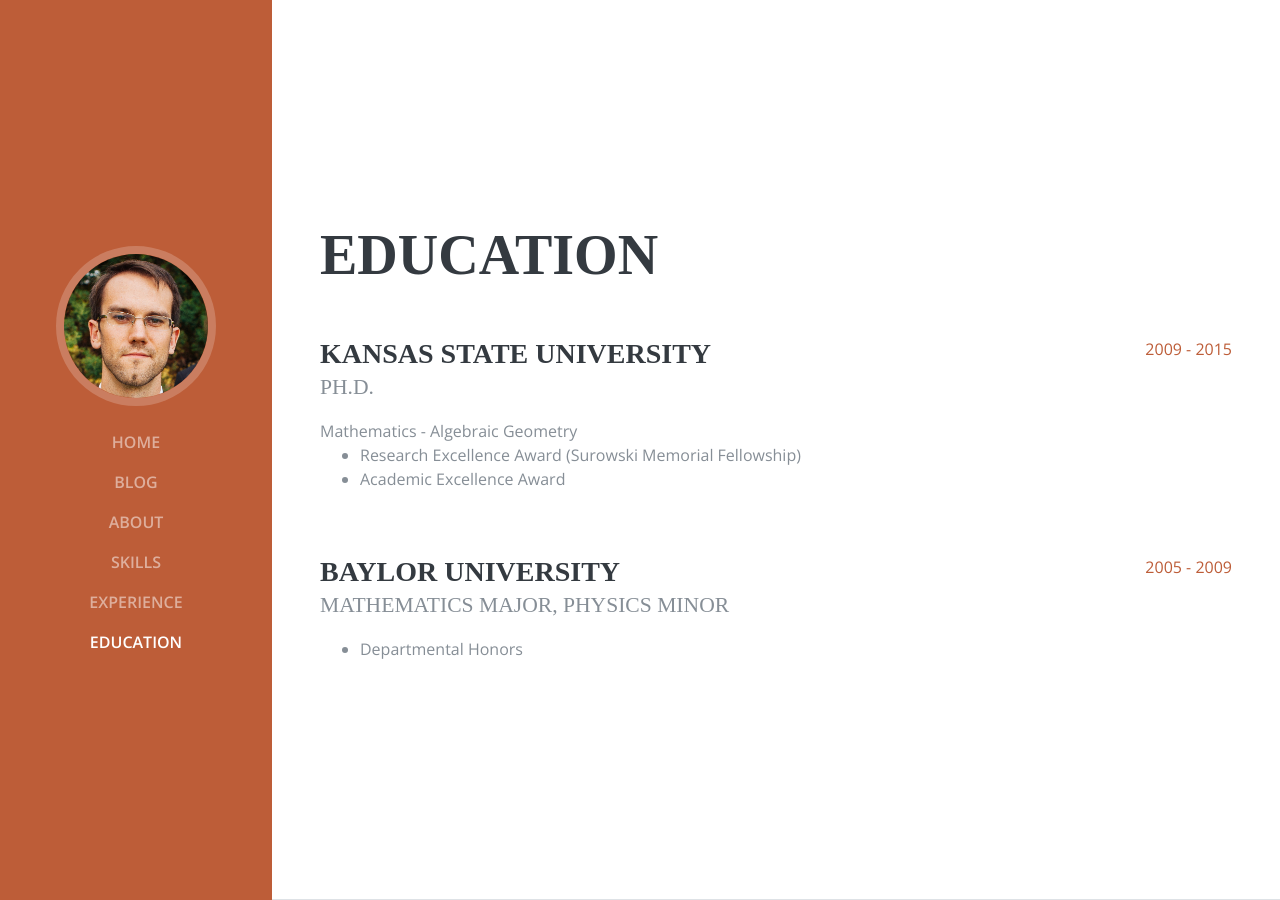
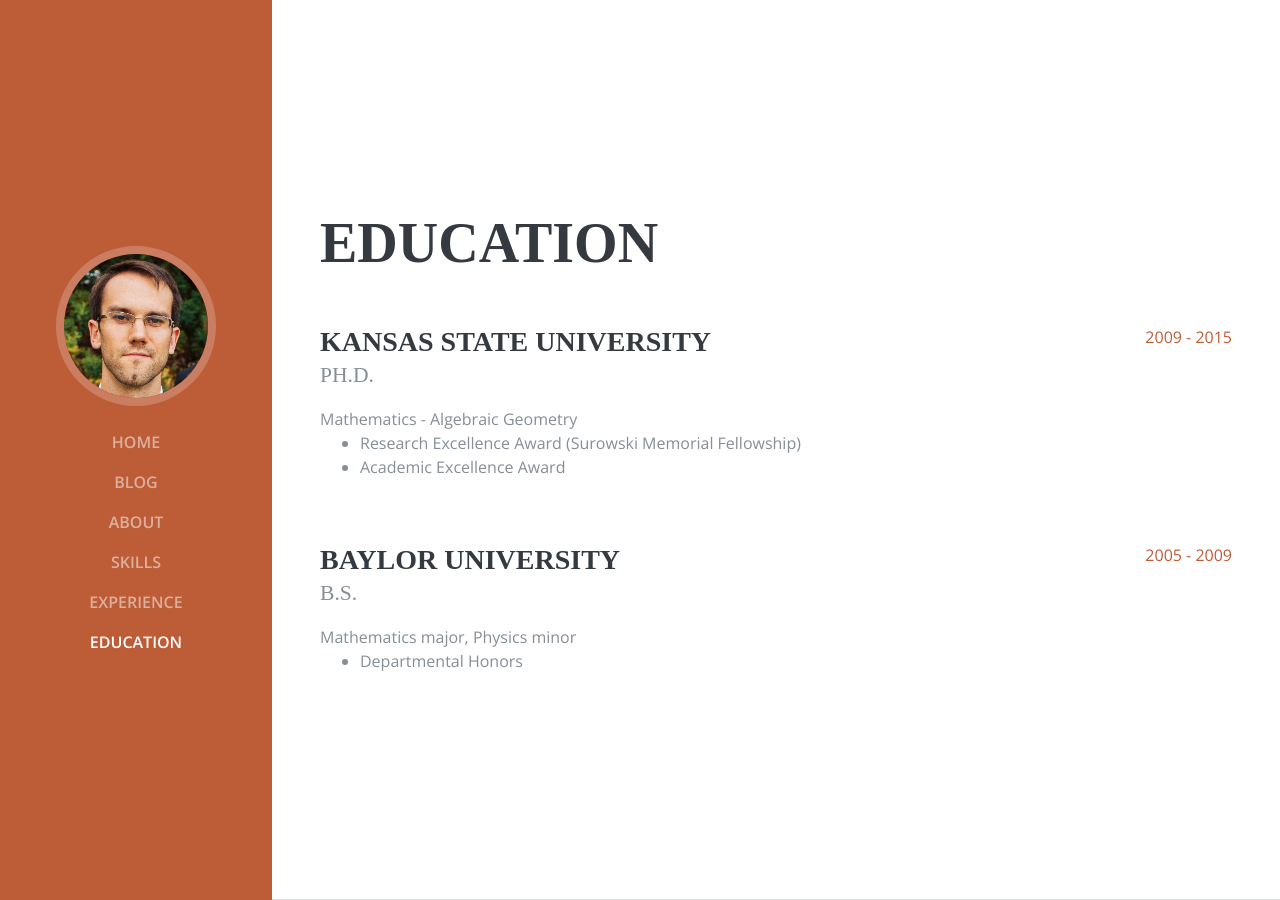
Before and after one commit to eric-bunch/eric-bunch.github.io, a Jekyll site: the page built from resume/index.html, in a window 1280 px wide and 900 px high, scrolled down 2784 px. Built offline with Jekyll 4.4.1, drawn with Linux system fonts in a browser that asks for light colours; some web fonts are replaced.

Commit message:
Update resume.html

```diff
--- a/_layouts/resume.html
+++ b/_layouts/resume.html
@@ -311,7 +311,8 @@
           <div class="resume-item d-flex flex-column flex-md-row">
             <div class="resume-content mr-auto">
               <h3 class="mb-0">Baylor University</h3>
-              <div class="subheading mb-3">Mathematics major, Physics minor</div>
+              <div class="subheading mb-3">B.S.</div>
+              <div>Mathematics major, Physics minor</div>
               <ul>
                 <li>
                   Departmental Honors
```
